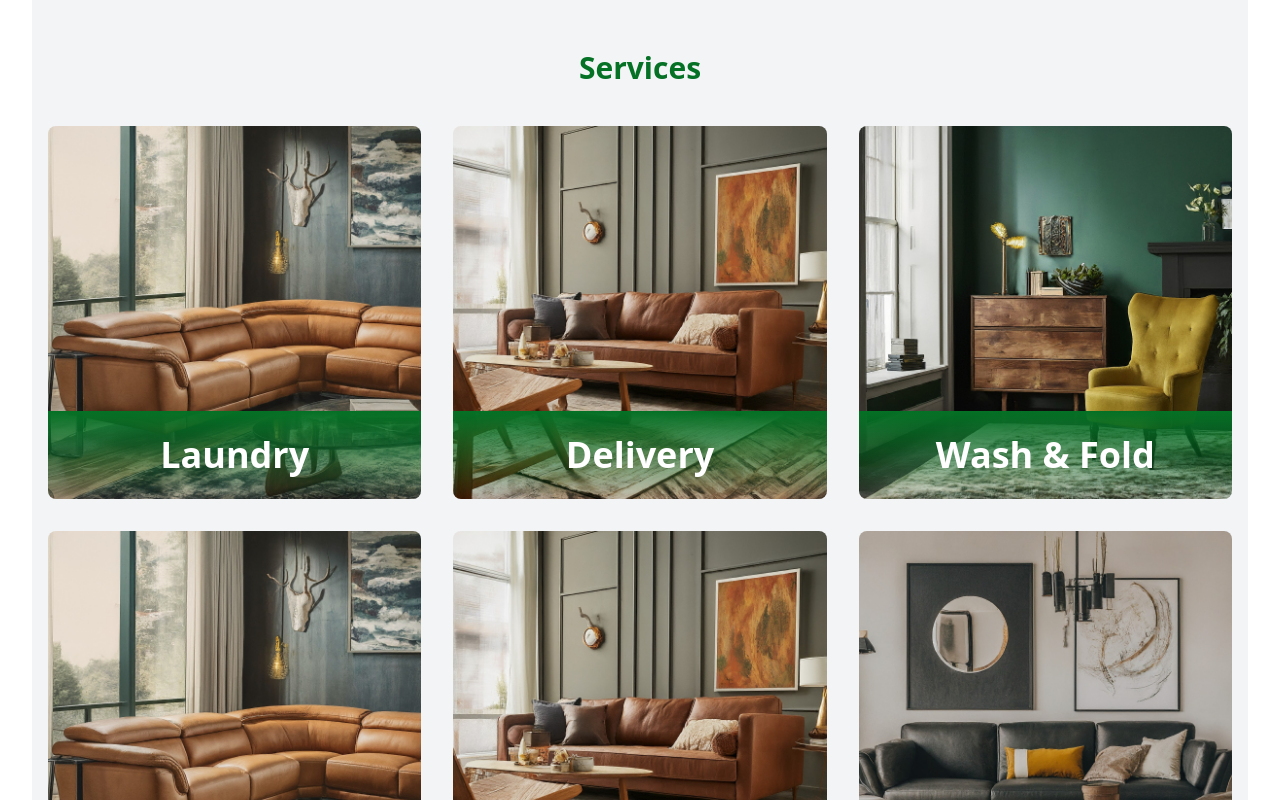
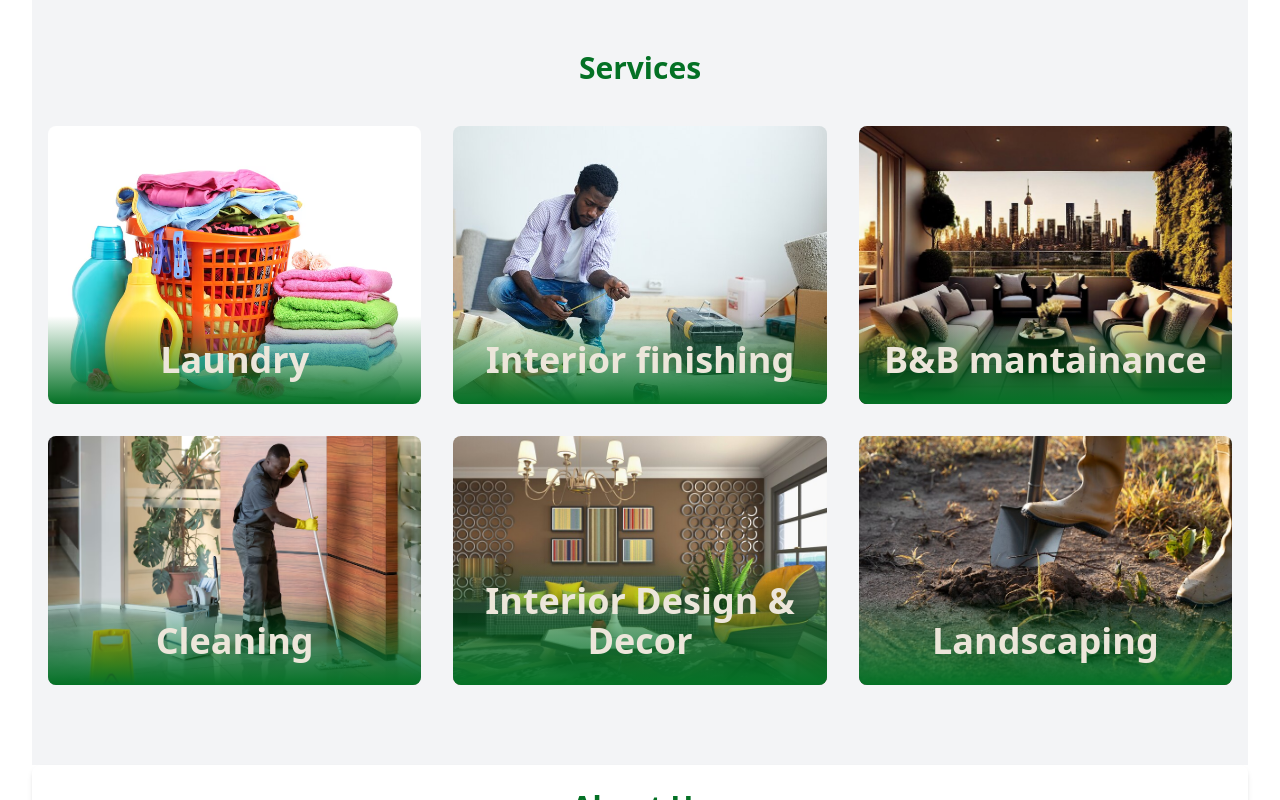
Before and after one commit to auma23/waridiHomeGrooming, a React (Vite) app: page / in a window 1280 px wide. Shown: the part 1600-2400 px from the top of the page. Built offline with nearby package versions, Linux system fonts and the light colour scheme.

Commit message:
update services

```diff
--- a/src/Components/Services.jsx
+++ b/src/Components/Services.jsx
@@ -1,78 +1,30 @@
 
-// const Services = () => {
-//   const services = [
-//     {
-//       image: './src/assets/image4.jpg',
-//       title: 'Laundry',
-//     },
-//     {
-//       image: './src/assets/image2.jpg',
-//       title: 'Delivery',
-//     },
-//     {
-//       image: './src/assets/image1.jpg',
-//       title: 'Wash & Fold',
-//     },
-//     {
-//       image: './src/assets/image4.jpg',  // Replace with your image path
-//       title: 'Service 4',
-//     },
-//     {
-//       image: './src/assets/image2.jpg',  // Replace with your image path
-//       title: 'Service 5',
-//     },
-//     {
-//       image: './src/assets/image3.jpg',  // Replace with your image path
-//       title: 'Service 6',
-//     },
-//   ];
-
-//   return (
-//     <section className="services bg-gray-100 py-20">
-//       <div className="container mx-auto px-4">
-//         <h2 className="text-3xl font-bold text-center mb-10 text-green">Services</h2>
-//         <div className="grid grid-cols-1 md:grid-cols-3 gap-8">
-//           {services.map((service) => (
-//             <div key={service.title} className="card relative rounded-lg overflow-hidden">
-//               <img src={service.image} alt={service.title} className="w-full h-full object-cover absolute top-0 left-0" />
-//               <div className="card-content p-6 flex items-flex-end text-white bg-gradient-to-b from-gray-900 to-transparent">
-//                 <h3 className="text-4xl font-bold mb-0">{service.title}</h3>
-//               </div>
-//             </div>
-//           ))}
-//         </div>
-//       </div>
-//     </section>
-//   );
-// };
-
-// export default Services;
 
 const Services = () => {
     const services = [
       {
-        image: './src/assets/image4.jpg',
+        image: './src/assets/image16.avif',
         title: 'Laundry',
       },
       {
-        image: './src/assets/image2.jpg',
-        title: 'Delivery',
+        image: './src/assets/image24.jpg',
+        title: 'Interior finishing',
       },
       {
-        image: './src/assets/image1.jpg',
-        title: 'Wash & Fold',
+        image: './src/assets/image26.jpg',
+        title: 'B&B mantainance',
       },
       {
-        image: './src/assets/image4.jpg',  // Replace with your image path
-        title: 'Service 4',
+        image: './src/assets/image19.avif',
+        title: 'Cleaning',
       },
       {
-        image: './src/assets/image2.jpg',  // Replace with your image path
-        title: 'Service 5',
+        image: './src/assets/image22.jpg',
+        title: 'Interior Design & Decor',
       },
       {
-        image: './src/assets/image3.jpg',  // Replace with your image path
-        title: 'Service 6',
+        image: './src/assets/image27.jpg',
+        title: 'Landscaping',
       },
     ];
 
@@ -84,7 +36,7 @@ const Services = () => {
             {services.map((service) => (
               <div key={service.title} className="card relative rounded-lg overflow-hidden">
                 <img src={service.image} alt={service.title} className="w-full h-full object-cover" />
-                <div className="card-content absolute bottom-0 left-0 right-0 p-6 text-white bg-gradient-to-b from-green to-transparent">
+                <div className="card-content absolute bottom-0 left-0 right-0 p-6 text-grey bg-gradient-to-b from-transparent to-green">
                   <h3 className="text-4xl font-bold mb-0">{service.title}</h3>
                 </div>
               </div>
```
